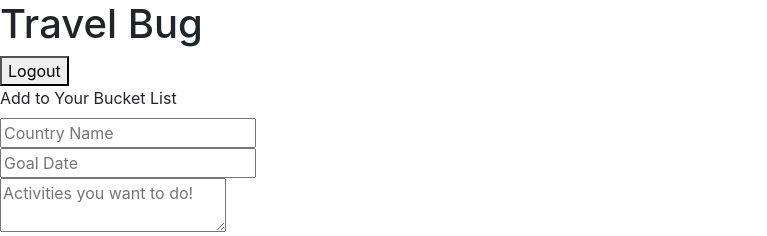
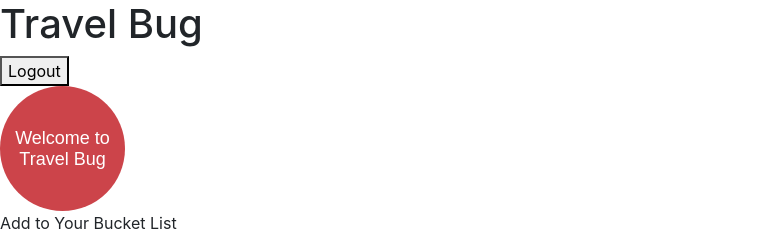
Before and after one commit to natalie-todd/travelBugFrontend2, a Vue app in the folder intro-vue/: page /main in a window 1280 px wide. Shown: the top 236 px of the page, without its empty margins (0-767 px from the left). Built offline with nearby package versions, Linux system fonts and the light colour scheme; no server answers.

Commit message:
travel bug circle

```diff
--- a/intro-vue/src/views/Main.vue
+++ b/intro-vue/src/views/Main.vue
@@ -4,6 +4,9 @@
     <div class='header'>
     <Header />
     </div>
+      <div class='circle'>
+<h1 class='circle-text'>Welcome to Travel Bug</h1>
+</div>
     <div>
     <div>
     <AddCountry />
@@ -39,5 +42,15 @@ export default {
 </script>
 
 <style>
-
+.circle-text {
+  display: table-cell;
+  height: 125px;
+  width: 125px;
+  text-align: center;
+  vertical-align: middle;
+  border-radius: 50%;
+  background: #cc444a;
+  color: #fff;
+  font: 18px "josefin sans", arial;
+}
 </style>
```
